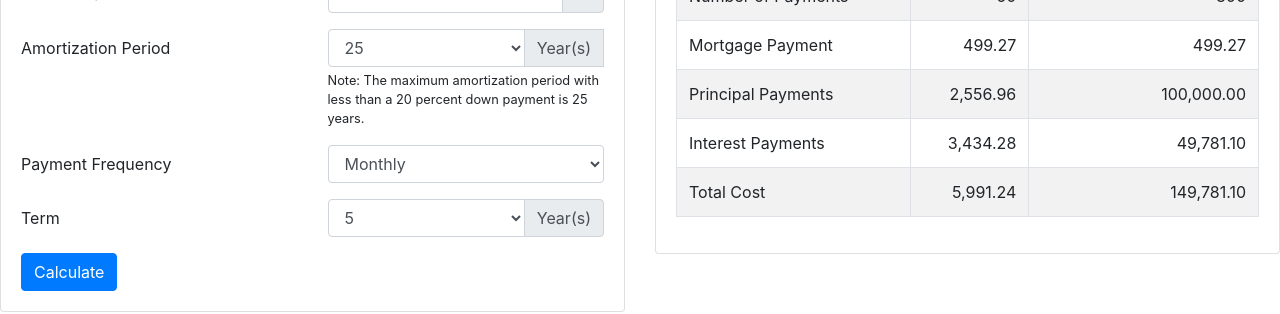
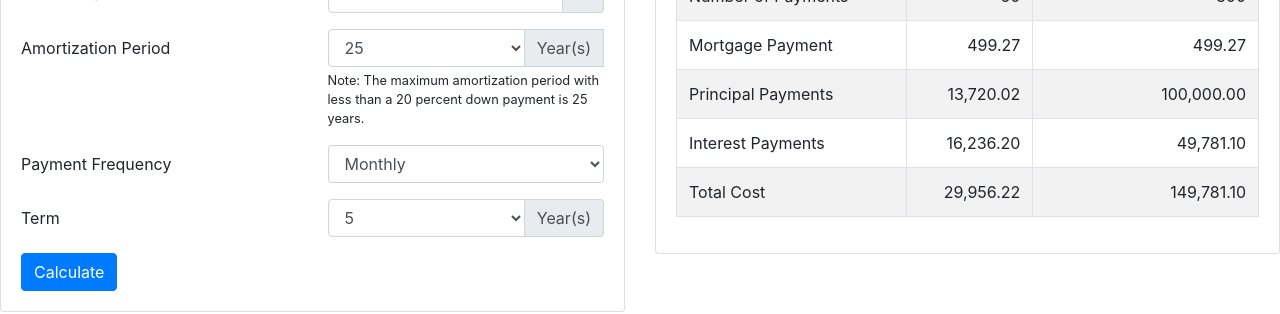
Before and after one commit to personalfinancecanada/mortgage-calculator, a React (Create React App) app: page / in a window 1280 px wide. Shown: the part 197-511 px from the top of the page. Built offline with nearby package versions, Linux system fonts and the light colour scheme.

Commit message:
Lite cleanup

```diff
--- a/package.json
+++ b/package.json
@@ -6,7 +6,6 @@
   "dependencies": {
     "bootstrap": "^4.3.1",
     "history": "^4.9.0",
-    "mortgage-calculator": "^1.1.2",
     "query-string": "^6.5.0",
     "react": "^16.8.6",
     "react-bootstrap": "^1.0.0-beta.8",
--- a/src/MortgageCalculator.js
+++ b/src/MortgageCalculator.js
@@ -7,8 +7,6 @@ import MortgageSummary from './MortgageSummary';
 class MortgageCalculator extends React.Component {
     constructor(props) {
         super(props);
-
-        this.mortgageCalculator = require("mortgage-calculator");
 
         this.queryString = require('query-string');
         this.history = createBrowserHistory();
@@ -51,11 +49,6 @@ class MortgageCalculator extends React.Component {
             pathname: this.history.location.pathname,
             search: '?' + this.queryString.stringify(this.state)
           });
-        console.log(this.mortgageCalculator.calculateMortgage({"initialDeposit": 100000,
-        "monthlyIncome": 1,
-        "interest": 5,
-        "term": 5}));
-
         event.preventDefault();
     }
     render () {
--- a/src/MortgageSummary.js
+++ b/src/MortgageSummary.js
@@ -19,7 +19,7 @@ class MortgageSummary extends React.Component {
         var interestTotalTerm = 0;
         var principalTotalTerm = 0;
         for (var year=1; year<=props.amortizationPeriod; year++) {
-            if (year > term && term) {
+            if (year > props.term && term) {
                 term = false;
                 interestTotalTerm = interestTotal;
                 principalTotalTerm = principalTotal;
@@ -37,13 +37,13 @@ class MortgageSummary extends React.Component {
         this.state = {
             numberOfPaymentsTerm: props.term * props.paymentFrequency,
             numberOfPaymentsAmortizationPeriod: props.amortizationPeriod * props.paymentFrequency,
-            mortgagePayment: parseFloat(mortgagePayment).toFixed(2),
-            interestTotalTerm: parseFloat(interestTotalTerm).toFixed(2),
-            principalTotalTerm: parseFloat(principalTotalTerm).toFixed(2),
-            interestTotal: parseFloat(interestTotal).toFixed(2),
-            principalTotal: parseFloat(principalTotal).toFixed(2),
-            totalCostTerm:parseFloat(interestTotalTerm+principalTotalTerm).toFixed(2),
-            totalCost:parseFloat(interestTotal+principalTotal).toFixed(2),
+            mortgagePayment: mortgagePayment,
+            interestTotalTerm: interestTotalTerm,
+            principalTotalTerm: principalTotalTerm,
+            interestTotal: interestTotal,
+            principalTotal: principalTotal,
+            totalCostTerm: interestTotalTerm+principalTotalTerm,
+            totalCost: interestTotal+principalTotal,
             amortization: amortization
         }
 
```
Also changed, not shown: 1 other file (tests, documents, lock files or other folders).
